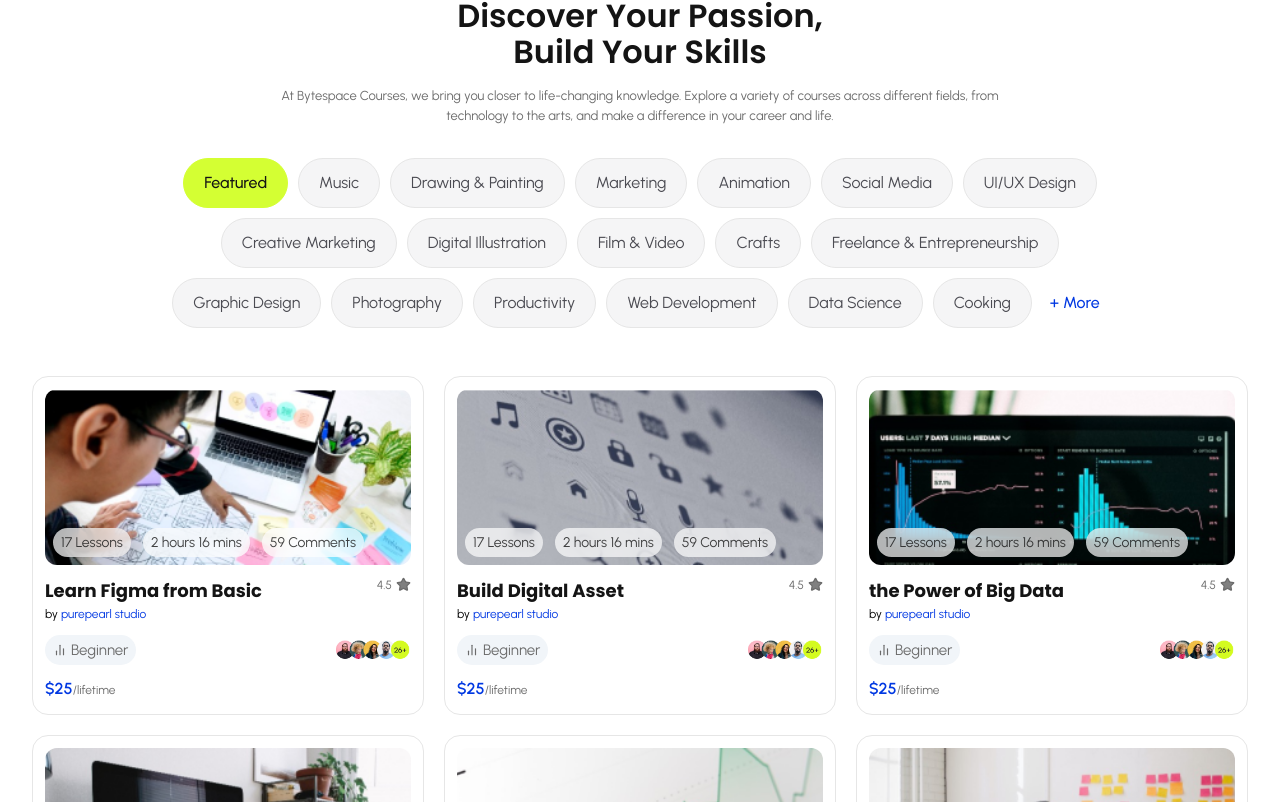
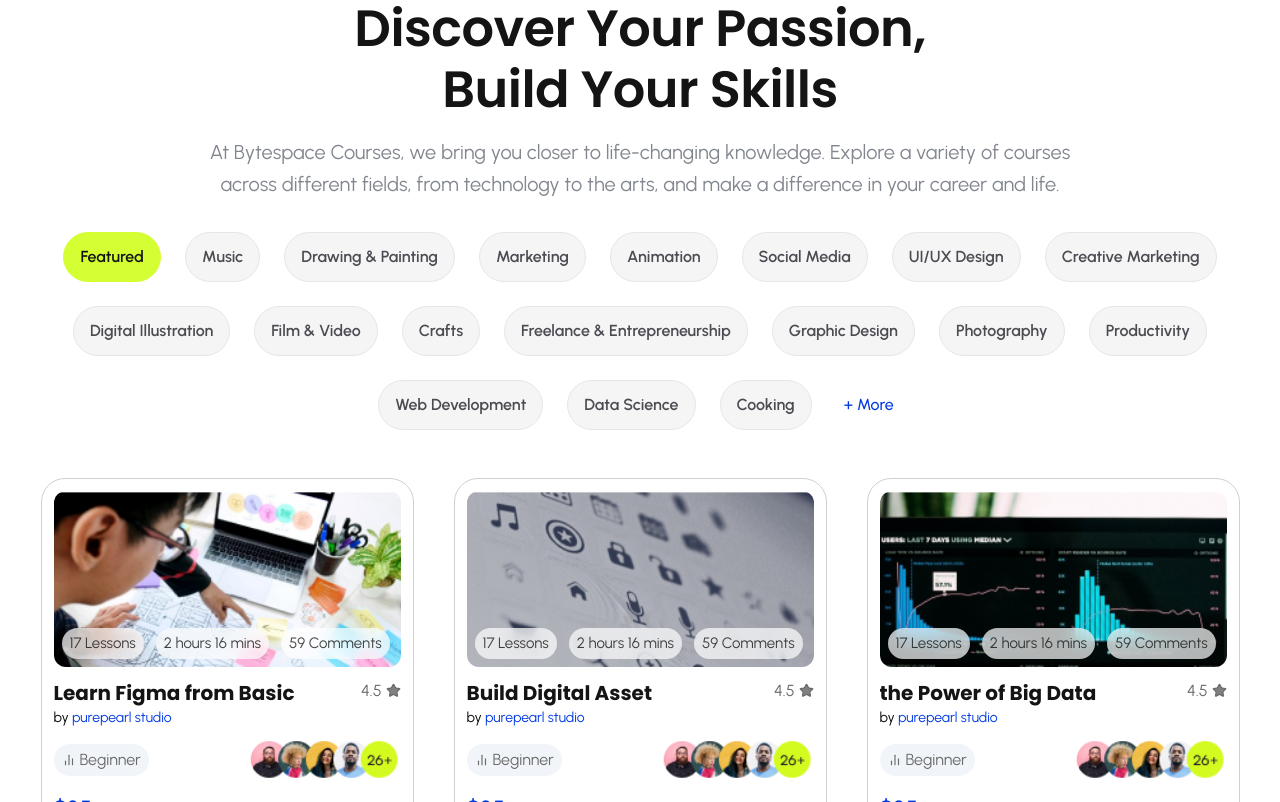
Before and after one commit to asifAjKhan/bytespace_new, a Next.js app: page / in a window 1280 px wide. Shown: the part 1258-2060 px from the top of the page. Built offline with nearby package versions, Linux system fonts and the light colour scheme.

Commit message:
course Section changes text size color and etc

```diff
--- a/components/CourseCard.tsx
+++ b/components/CourseCard.tsx
@@ -10,14 +10,14 @@ export default function CourseCard({
   img?: string
 }) {
   return (
-    <article className='rounded-2xl border border-line bg-white p-3'>
+    <article className='w-full rounded-[24px] border border-[#CED0D3] bg-white p-3 lg:h-[384px] lg:w-[373px]'>
       <div className='relative'>
         <ImageSlot
           src={img}
           alt={title}
           className={`h-40 w-full rounded-xl bg-gradient-to-br ${tone} sm:h-44`}
         />
-        <div className='absolute inset-x-2 bottom-2 flex gap-3 text-[14px] text-ink/80'>
+        <div className='absolute inset-x-2 bottom-2 flex gap-3 text-[15px] text-ink/80'>
           {['17 Lessons', '2 hours 16 mins', '59 Comments'].map((t) => (
             <span
               key={t}
@@ -30,24 +30,24 @@ export default function CourseCard({
       </div>
       <div className='mt-3 flex items-start justify-between gap-2'>
         <div className='min-w-0'>
-          <h3 className='truncate text-lg font-bold'>{title}</h3>
-          <p className='text-[12px] text-brand'>
+          <h3 className='truncate text-xl font-bold'>{title}</h3>
+          <p className='text-[14px] text-brand'>
             <span className='text-black'>by</span> purepearl studio
           </p>
         </div>
-        <span className='flex shrink-0 items-center text-[17px] gap-1 text-xs text-muted'>
+        <span className='flex shrink-0 items-center gap-1 text-[16px] text-muted'>
           4.5 <Star size={15} fill='gray' />
         </span>
       </div>
       <div className='mt-3 flex items-center justify-between'>
-        <span className='flex text-[15px] items-center gap-1 rounded-full bg-slate-100 px-2 py-1  text-muted'>
+        <span className='flex items-center gap-1 rounded-full bg-slate-100 px-2 py-1 text-[16px] text-muted'>
           <BarChart2 size={14} />
           Beginner
         </span>
-        <Avatars variant='course' />
+        <Avatars variant='course' className='h-[40px]' />
       </div>
-      <p className='mt-3 text-[20px] text-base font-semibold text-brand'>
-        $25<span className='text-[12px] font-normal text-muted'>/lifetime</span>
+      <p className='mt-3 text-[22px] font-semibold text-brand'>
+        $25<span className='text-[14px] font-normal text-muted'>/lifetime</span>
       </p>
     </article>
   )
--- a/components/CourseSection.tsx
+++ b/components/CourseSection.tsx
@@ -6,6 +6,9 @@ export default function CourseSection() {
   return (
     <section className='mx-auto max-w-page px-5 pt-16 lg:px-0 lg:pt-24'>
       <SectionHeading
+        titleClassName='text-[51px] font-semibold leading-[1.2] tracking-[-0.01em] sm:text-[51px] lg:text-[51px]'
+        textClassName='mt-4 max-w-[900px] text-[20px] font-normal leading-[1.6] tracking-normal text-[#82868E] sm:text-[20px]'
+        textStyle={{ fontFamily: 'Satoshi, var(--font-sans), sans-serif' }}
         title={
           <>
             Discover Your Passion,
@@ -15,13 +18,13 @@ export default function CourseSection() {
         }
         text='At Bytespace Courses, we bring you closer to life-changing knowledge. Explore a variety of courses across different fields, from technology to the arts, and make a difference in your career and life.'
       />
-      <div className='mx-auto mt-8 flex max-w-[980px] flex-wrap justify-center gap-2.5'>
+      <div className='mx-auto mt-8 flex w-full max-w-[1216px] flex-wrap justify-center gap-6'>
         {categories.map((c, i) => (
           <button
             key={c}
             className={cn(
-              'rounded-full border border-line bg-[#F5F5F6] px-5 py-3 text-base text-[#4B4B52]',
-              i === 0 && 'border-lime bg-lime font-medium text-ink',
+              'rounded-full border border-line bg-[#F5F5F6] px-4 py-3 text-base font-semibold text-[#4B4B52]',
+              i === 0 && 'border-lime bg-lime font-semibold text-ink',
             )}
           >
             {c}
@@ -31,7 +34,7 @@ export default function CourseSection() {
           + More
         </button>
       </div>
-      <div className='mt-12 grid gap-5 sm:grid-cols-2 lg:grid-cols-3'>
+      <div className='mx-auto mt-12 grid w-full max-w-[1199px] gap-10 sm:grid-cols-2 lg:h-[808px] lg:grid-cols-3'>
         {courses.map((c) => (
           <CourseCard key={c.title} {...c} />
         ))}
--- a/components/SectionHeading.tsx
+++ b/components/SectionHeading.tsx
@@ -4,11 +4,15 @@ export default function SectionHeading({
   text,
   className,
   titleClassName,
+  textClassName,
+  textStyle,
 }: {
   title: React.ReactNode
   text: string
   className?: string
   titleClassName?: string
+  textClassName?: string
+  textStyle?: React.CSSProperties
 }) {
   return (
     <div className={cn('mx-auto text-center', className)}>
@@ -20,7 +24,13 @@ export default function SectionHeading({
       >
         {title}
       </h2>
-      <p className='mx-auto mt-4 max-w-[760px] text-xs leading-5 text-muted sm:text-[13px]'>
+      <p
+        className={cn(
+          'mx-auto mt-4 max-w-[760px] text-xs leading-5 text-muted sm:text-[13px]',
+          textClassName,
+        )}
+        style={textStyle}
+      >
         {text}
       </p>
     </div>
```
